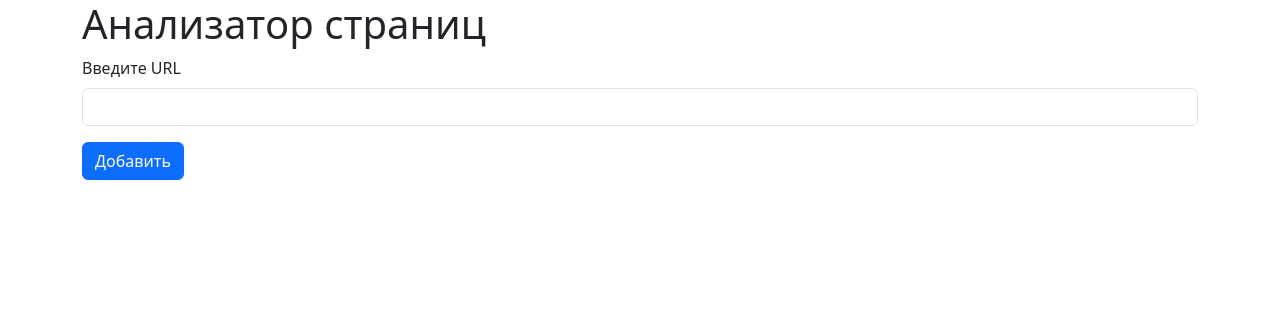
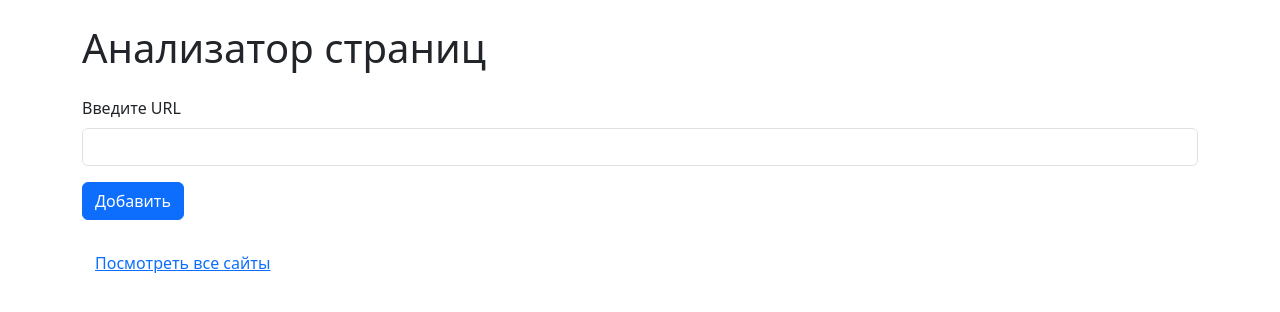
Before and after one commit to AnnaKudriaeva/python-project-83, a Flask app: page / in a window 1280 px wide. Shown: the top 312 px of the page. Run offline with Flask 3, Linux system fonts and the light colour scheme; some libraries are stand-ins or nearby versions.

Commit message:
code refactoring

```diff
--- a/page_analyzer/app.py
+++ b/page_analyzer/app.py
@@ -77,6 +77,12 @@ def add_url():
 
     return redirect(url_for('show_url', id=url_id))
 
+@app.route('/urls')
+def show_all_urls():
+    cur.execute("SELECT id, name, created_at FROM urls ORDER BY created_at DESC")
+    urls = cur.fetchall()
+    return render_template('urls.html', urls=urls)
+
 @app.route('/urls/<int:id>')
 def show_url(id):
     cur.execute("SELECT id, name, created_at FROM urls WHERE id = %s", [id])
--- a/page_analyzer/templates/index.html
+++ b/page_analyzer/templates/index.html
@@ -8,21 +8,28 @@
 </head>
 <body>
     <div class="container">
-        <h1>Анализатор страниц</h1>
+        <h1 class="mt-4">Анализатор страниц</h1>
         {% with messages = get_flashed_messages(with_categories=true) %}
             {% if messages %}
                 {% for category, message in messages %}
-                    <div class="alert alert-{{ category }}">{{ message }}</div>
+                    <div class="alert alert-{{ category }} mt-3">{{ message }}</div>
                 {% endfor %}
             {% endif %}
         {% endwith %}
-        <form action="{{ url_for('add_url') }}" method="post">
+
+        <form action="{{ url_for('add_url') }}" method="post" class="mt-4">
             <div class="mb-3">
                 <label for="url" class="form-label">Введите URL</label>
                 <input type="text" class="form-control" id="url" name="url" required>
             </div>
             <button type="submit" class="btn btn-primary">Добавить</button>
         </form>
+
+        <!-- Ссылка на страницу со всеми добавленными сайтами -->
+        <div class="mt-4">
+            <a href="{{ url_for('show_all_urls') }}" class="btn btn-link">Посмотреть все сайты</a>
+        </div>
     </div>
+
 </body>
 </html>
```
